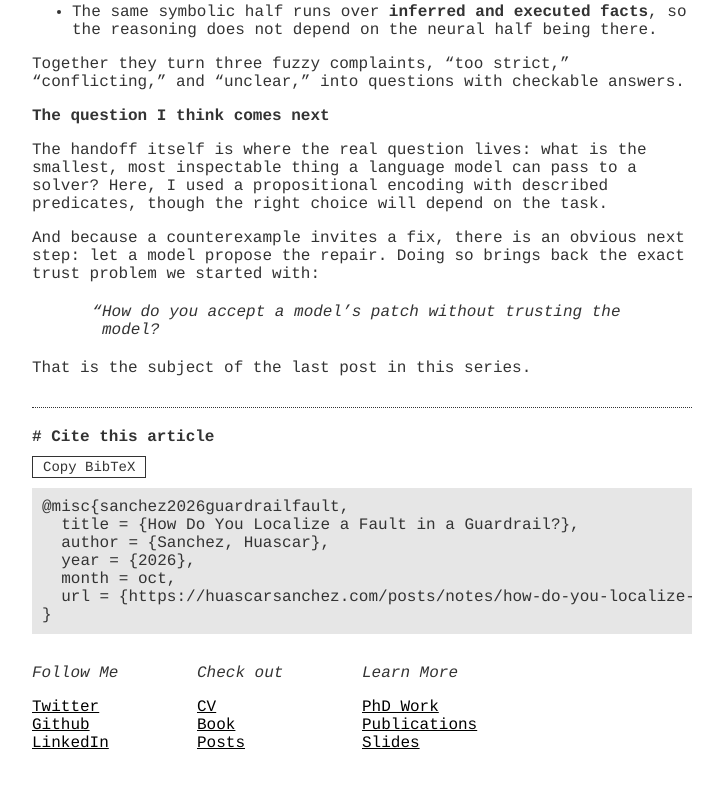
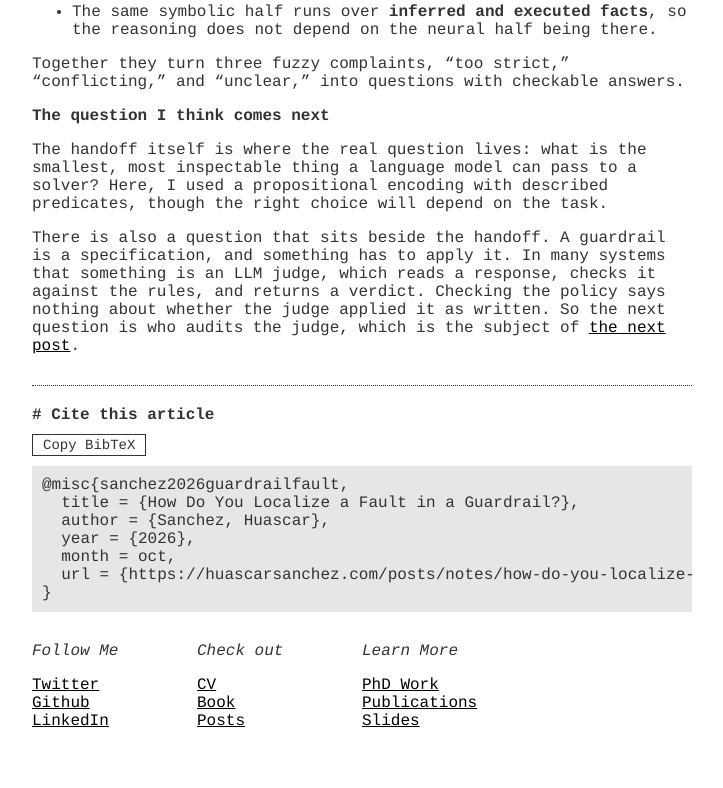
Before and after one commit to hsanchez/hsanchez.github.io, a Jekyll site: the page built from posts/notes/_posts/2026-10-16-how-do-you-localize-a-fault-in-a-guardrail.md, in a window 1280 px wide and 900 px high, scrolled down 10609 px. Shown: the top 788 px of the window, without its empty margins (278-1001 px from the left). Built offline with Jekyll 4.4.1, drawn with Linux system fonts in a browser that asks for light colours; a script that is not in the unit is left out.

Commit message:
fixes typos and prose

```diff
--- a/posts/notes/_posts/2026-10-16-how-do-you-localize-a-fault-in-a-guardrail.md
+++ b/posts/notes/_posts/2026-10-16-how-do-you-localize-a-fault-in-a-guardrail.md
@@ -523,10 +523,9 @@ inspectable thing a language model can pass to a solver? Here, I used a
 propositional encoding with described predicates, though the right choice will
 depend on the task.
 
-And because a counterexample invites a fix, there is an obvious next step: let a
-model propose the repair. Doing so brings back the exact trust problem we started
-with:
-
-> How do you accept a model's patch without trusting the model?
-
-That is the subject of the last post in this series.
+There is also a question that sits beside the handoff. A guardrail is a
+specification, and something has to apply it. In many systems that something is an
+LLM judge, which reads a response, checks it against the rules, and returns a
+verdict. Checking the policy says nothing about whether the judge applied it as
+written. So the next question is who audits the judge, which is the subject of
+[the next post]({% post_url 2026-10-27-who-audits-the-llm-judge %}).
```
Also changed, not shown: posts/notes/_posts/2026-10-27-who-audits-the-llm-judge.md (+13 -0 lines).
